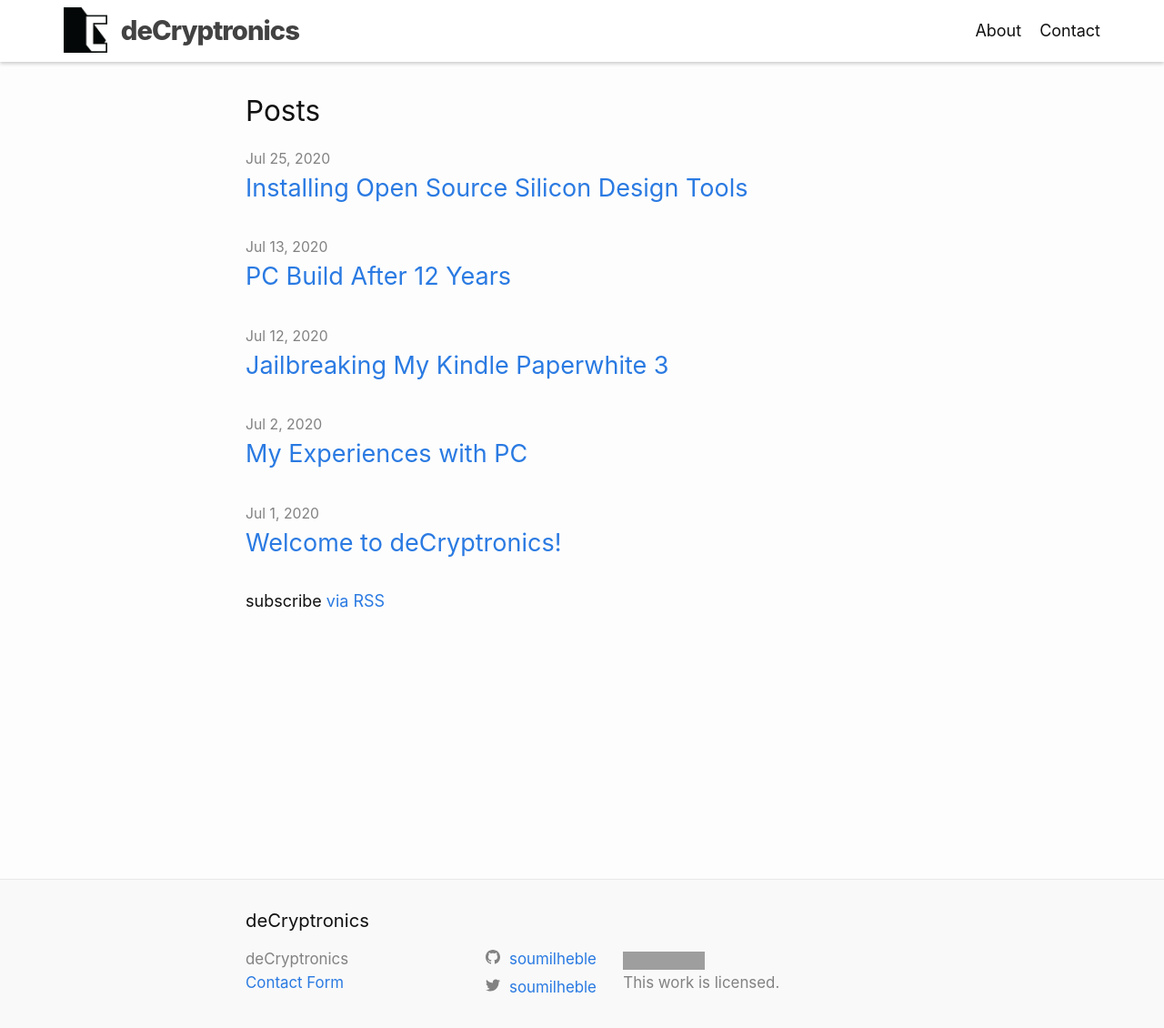
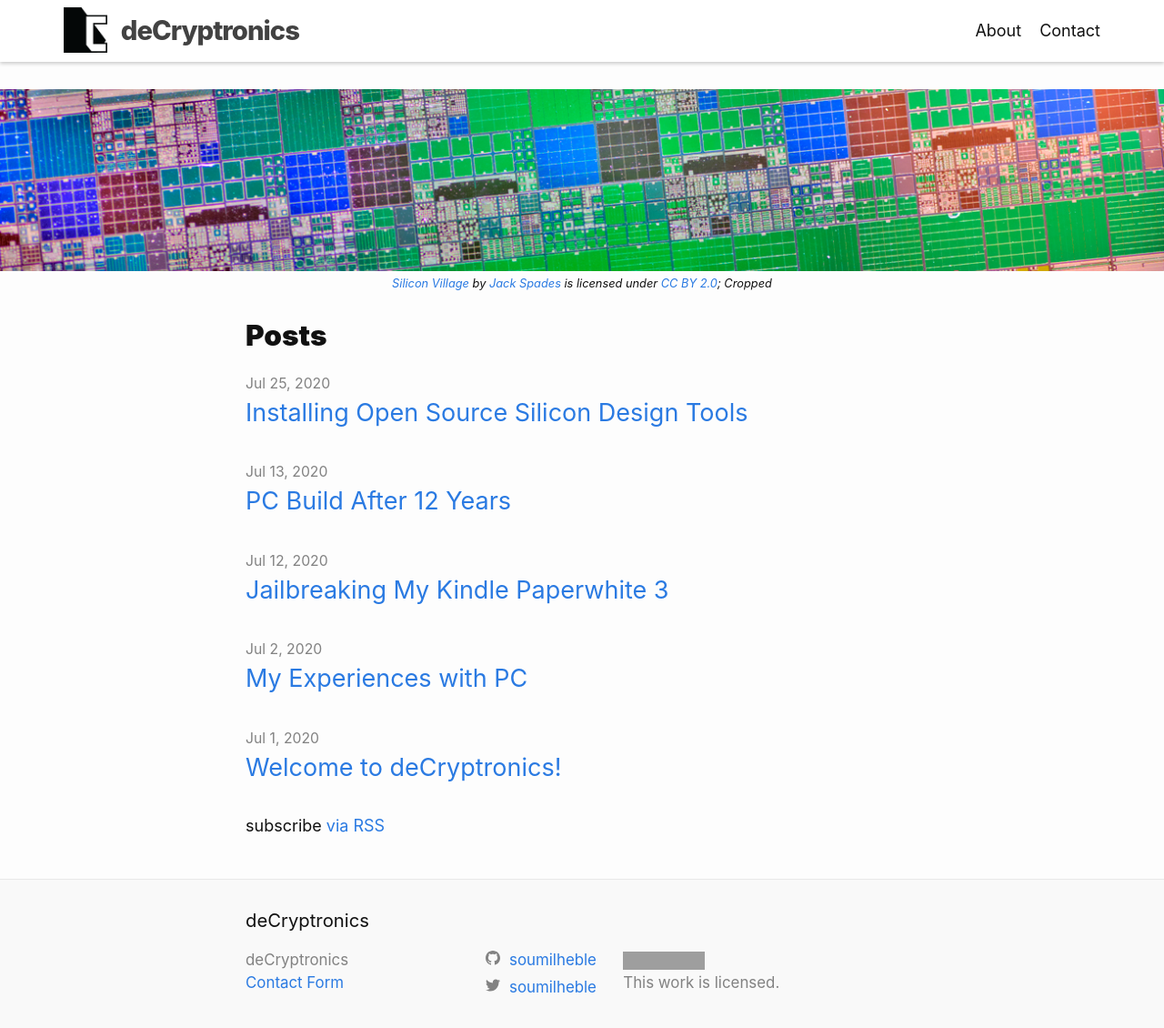
Before and after one commit to decryptronics/decryptronics.github.io, a Jekyll site: the page built from index.md, in a window 1280 px wide and 1158 px high. Shown: the top 1130 px of the window at 91% size. Built offline with Jekyll 4.4.1, drawn with Linux system fonts in a browser that asks for light colours; grey boxes are pictures that could not be loaded.

Commit message:
Added Home Page Banner; Minor SASS Changes; Added SASS for ToC; Removed Hyperlinks from Post Headings

```diff
--- /dev/null
+++ b/_layouts/default_home.html
@@ -0,0 +1,24 @@
+<!DOCTYPE html>
+<html lang="{{ page.lang | default: site.lang | default: "en" }}">
+
+  {%- include head.html -%}
+
+  <body>
+
+    {%- include header.html -%}
+
+    <main class="page-content" aria-label="Content">
+      <figure class="fig-center-home">
+        <img class="img-center-home" src="/media/img/contact_banner/contact_banner_modified.jpg" alt="Silicon Wafer Macro Image" width="100%"/>
+        <figcaption class="capt-center-home"> <a href="https://www.flickr.com/photos/jackofspades/9540184355/" target="_blank">Silicon Village</a> by <a href="https://www.flickr.com/photos/jackofspades/" target="_blank">Jack Spades</a> is licensed under <a href="https://creativecommons.org/licenses/by/2.0/" target="_blank">CC BY 2.0</a>; Cropped</figcaption>
+      </figure>
+      <div class="wrapper">
+        {{ content }}
+      </div>
+    </main>
+
+    {%- include footer.html -%}
+
+  </body>
+
+</html>
--- a/_layouts/home.html
+++ b/_layouts/home.html
@@ -1,5 +1,5 @@
 ---
-layout: default
+layout: default_home
 ---
 
 <div class="home">
--- a/_sass/minima/_layout.scss
+++ b/_sass/minima/_layout.scss
@@ -207,6 +207,7 @@
 
 .post-list-heading {
   @include relative-font-size(1.75);
+  font-weight: 900;
 }
 
 .post-list {
@@ -240,7 +241,8 @@
 .post-title {
   @include relative-font-size(2.625);
   letter-spacing: -1px;
-  line-height: 1;
+  line-height: 1.15;
+  font-weight: 900;
 
   @include media-query($on-laptop) {
     @include relative-font-size(2.25);
@@ -250,7 +252,7 @@
 .post-content {
   margin-bottom: $spacing-unit;
 
-	line-height: 1.85rem;
+  line-height: 1.85rem;
 
 	h1 {
     @include relative-font-size(2.33);
@@ -260,7 +262,8 @@
     }
 
     font-weight: bold;
-    margin-top: 3rem;
+    margin-top: 2rem;
+    line-height: 1.35;
   }
 
   h2 {
@@ -271,7 +274,8 @@
     }
 
     font-weight: bold;
-    margin-top: 3rem;
+    margin-top: 2rem;
+    line-height: 1.25;
   }
 
   h3 {
@@ -282,7 +286,8 @@
     }
 
     font-weight: bold;
-    margin-top: 3rem;
+    margin-top: 2rem;
+    line-height: 1.25;
   }
 
   h4 {
@@ -293,7 +298,8 @@
     }
 
     font-weight: bold;
-    margin-top: 3rem;
+    margin-top: 2rem;
+    line-height: 1.25;
   }
 }
 
@@ -379,3 +385,58 @@
     padding: 0;
   }
 }
+
+
+
+/**
+ * Custom Figure/Image/Caption Alignments for Home Page Banner
+ */
+
+.fig-center-home {
+  margin: 0;
+  padding: 0;
+  padding-bottom: 1.5rem;
+}
+
+.img-center-home {
+	height: 200px;
+  margin: 0;
+  padding: 0;
+  object-fit: cover;
+  vertical-align: top;
+}
+
+.capt-center-home {
+  text-align: center;
+  font-style: italic;
+  margin-top: 0.25rem;
+  font-size: 0.8rem;
+}
+
+
+
+/**
+ * Post ToC Formatting
+ */
+
+// Adding 'Contents' headline to the TOC
+#markdown-toc::before {
+  font-weight: bold;
+}
+
+
+// Using numbers instead of bullets for listing
+#markdown-toc ul {
+  list-style-type: disc;
+}
+
+#markdown-toc {
+  border: 1px solid #aaa;
+  width: calc(100% - 1.5em);
+  padding: 1em;
+  padding-right: 0;
+  padding-left: 2.25em;
+  margin-left: 0;
+  list-style: decimal;
+  display: block;
+}
```
Also changed, not shown: _posts/2020-07-25-Installing-Open-Source-Silicon-Design-Tools.md (+4 -6 lines), contact.md (+1 -2 lines).
